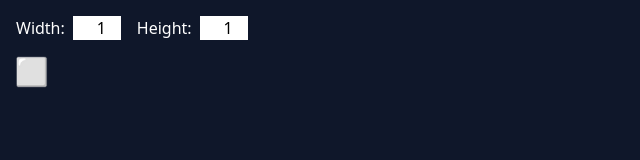
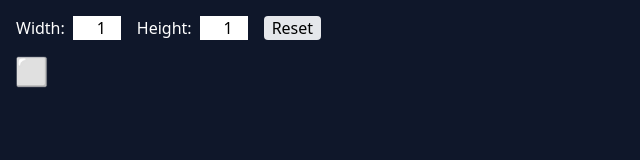
Before and after one commit to alexamy/slack-emoji-painter, a React (Vite) app: page / in a window 1280 px wide. Shown: the top 160 px of the page, without its empty margins (0-640 px from the left). Built offline with nearby package versions, Linux system fonts and the light colour scheme.

Commit message:
add reset

```diff
--- a/src/app/App.tsx
+++ b/src/app/App.tsx
@@ -1,4 +1,4 @@
-import { setSize, useAppStore } from './store';
+import { reset, setSize, useAppStore } from './store';
 import squareImg from './assets/white_square.png';
 import { useMemo } from 'react';
 
@@ -29,7 +29,15 @@ export function App() {
 	return (
 		<div className='h-screen w-screen bg-slate-900 p-4'>
 			<div>
-				<SizeInputs width={width} height={height} />
+				<div className='mb-4 flex space-x-4'>
+					<SizeInputs width={width} height={height} />
+					<button
+						className='rounded bg-gray-200 px-2 hover:bg-gray-300'
+						onClick={reset}
+					>
+						Reset
+					</button>
+				</div>
 				<div>{canvas}</div>
 			</div>
 		</div>
@@ -38,7 +46,7 @@ export function App() {
 
 function SizeInputs({ width, height }: { width: number; height: number }) {
 	return (
-		<div className='mb-4 flex space-x-4'>
+		<>
 			<span>
 				<label htmlFor='width' className='mr-2 text-white'>
 					Width:
@@ -67,7 +75,7 @@ function SizeInputs({ width, height }: { width: number; height: number }) {
 					}}
 				/>
 			</span>
-		</div>
+		</>
 	);
 }
 
--- a/src/app/store.ts
+++ b/src/app/store.ts
@@ -23,6 +23,12 @@ export const useAppStore = create(
 	),
 );
 
+export function reset() {
+	useAppStore.setState(() => {
+		return defaultState;
+	});
+}
+
 export function setSize({
 	width,
 	height,
```
